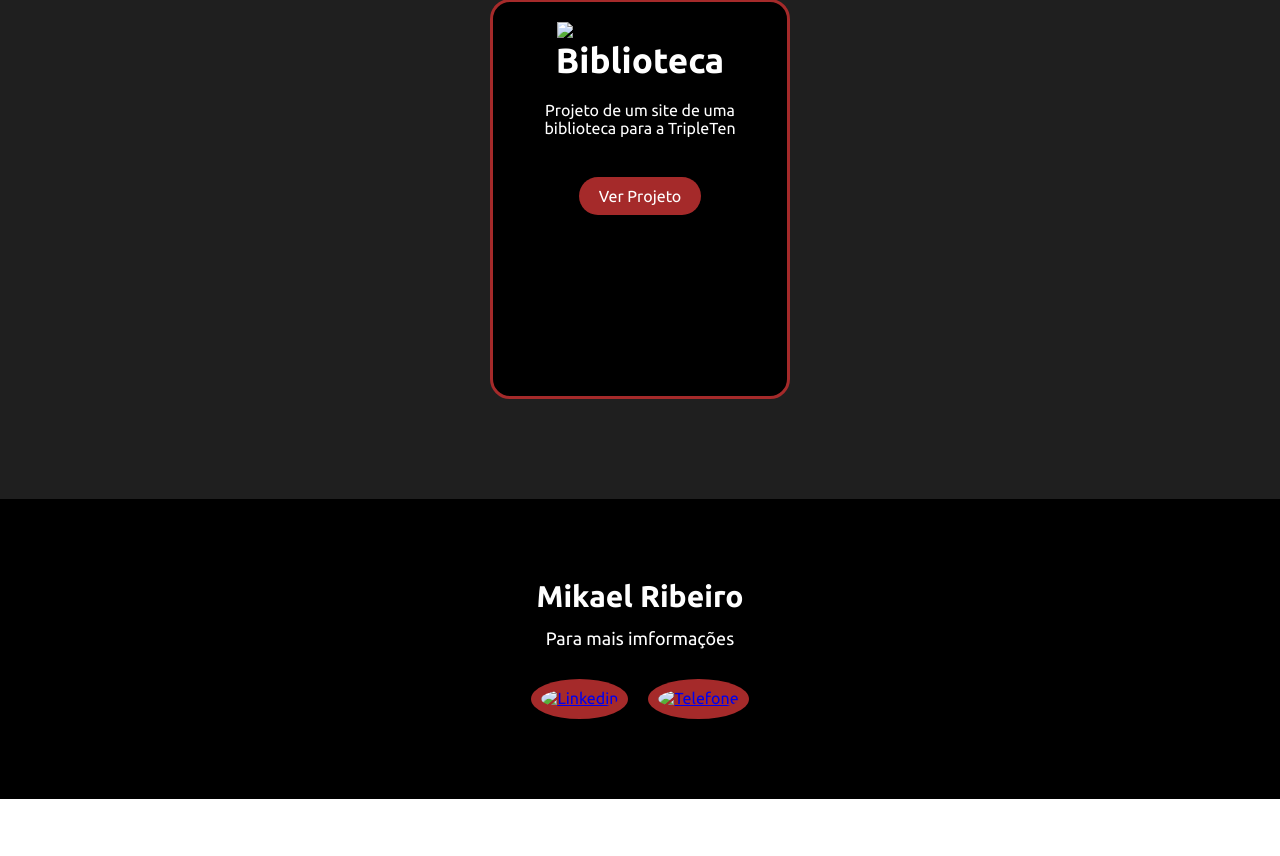
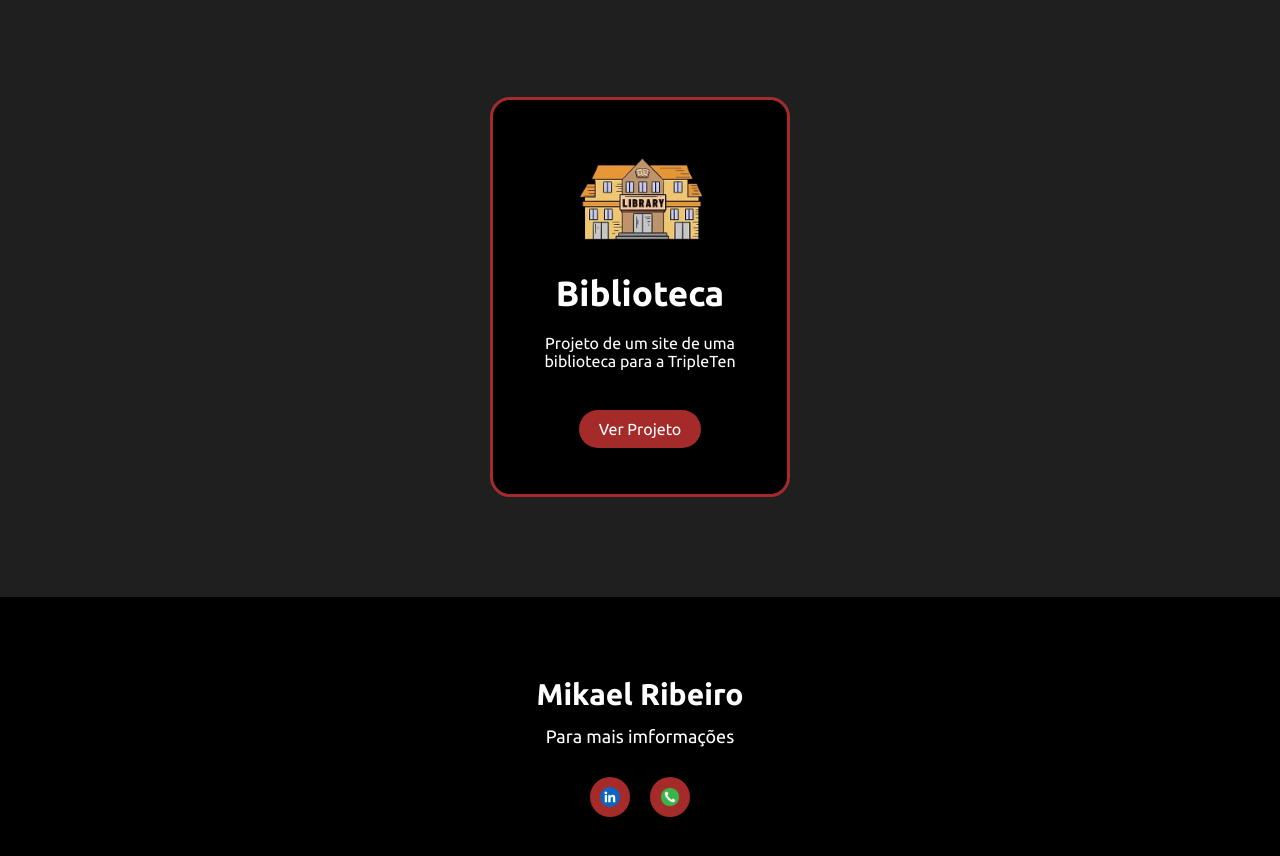
Before and after one commit to mikae1122/Portf-lio, a plain HTML site: page index.html in a window 1280 px wide. Shown: the part 1518-2374 px from the top of the page. Before the commit the page ends 2317 px from the top, so only its background shows below. Drawn offline with Linux system fonts and the light colour scheme; the site is published under a folder, as on GitHub Pages, so addresses that start at the root find nothing.

Commit message:
Subindo o projeto ajustes images

```diff
--- a/index.html
+++ b/index.html
@@ -30,7 +30,7 @@
     </div>
     <section id="Sobre" class="Sobre-mim">
       <img
-        src="/img/p_de_2023-08-30_à_s__10.12.48-removebg-preview.png"
+        src="img/p_de_2023-08-30_à_s__10.12.48-removebg-preview.png"
         alt="Minha imagem"
         class="img"
       />
@@ -62,7 +62,7 @@
       <div class="Cards-projetos">
         <div class="card">
           <img
-            src="/img/pngtree-cartoon-house-library-clipart-png-image_2441541-removebg-preview.png"
+            src="img/pngtree-cartoon-house-library-clipart-png-image_2441541-removebg-preview.png"
             alt="Project da biblioteca"
             class="img-projeto"
           />
@@ -88,10 +88,10 @@
         href="https://www.linkedin.com/in/mikael-correa-76a039211/"
         target="_blank"
         class="Link-footer"
-        ><img src="/img/linkedin.png" alt="Linkedin" class="img-footer" />
+        ><img src="img/linkedin.png" alt="Linkedin" class="img-footer" />
       </a>
       <a href="http://wa.me/5548999345723" target="_blank" class="Link-footer">
-        <img src="/img/telefone.png" alt="Telefone" class="img-footer"
+        <img src="img/telefone.png" alt="Telefone" class="img-footer"
       /></a>
     </div>
   </footer>
```
